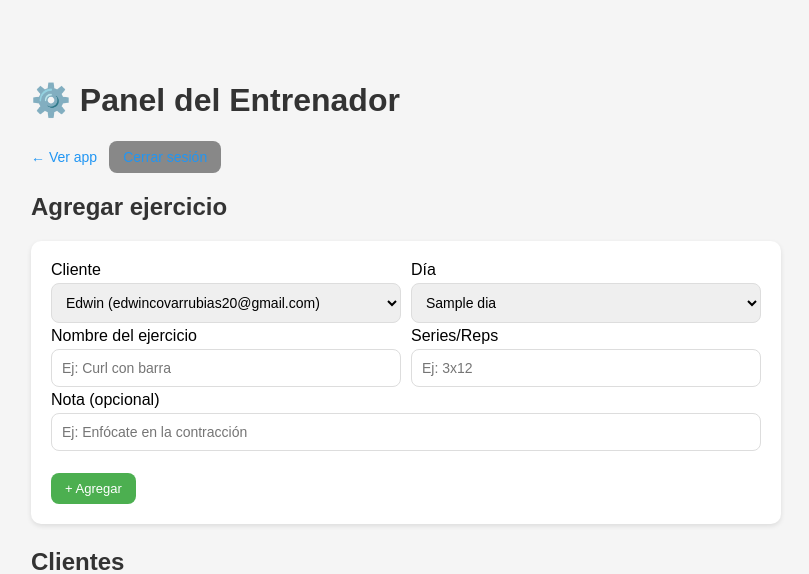
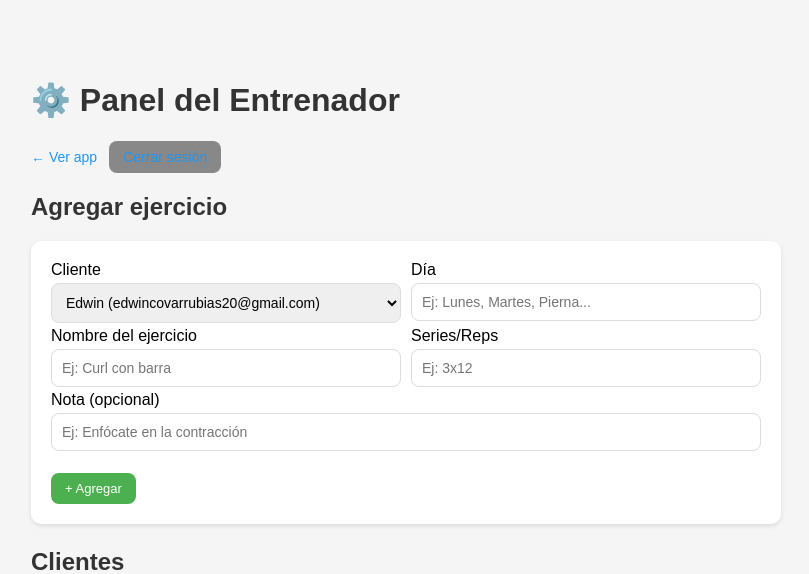
Before and after one commit to comod001/fitness-app, a Flask app: template templates/admin.html in a window 1280 px wide. Shown: the top 574 px of the page, without its empty margins (234-1043 px from the left). Run offline with Flask 3, Linux system fonts and the light colour scheme; tables that the repository leaves empty hold one stand-in row (values such as "Sample post"); the template is opened without the code that fills it: values that come from a table or form of the project are taken from there, most other values are stand-ins (such as "Sample title", 1, 10 or a date in 2020).

Commit message:
dia flexible en admin

```diff
--- a/templates/admin.html
+++ b/templates/admin.html
@@ -49,11 +49,7 @@
                 </div>
                 <div>
                     <label>Día</label>
-                    <select name="dia">
-                        {% for dia in dias %}
-                        <option>{{ dia }}</option>
-                        {% endfor %}
-                    </select>
+                    <input type="text" name="dia" placeholder="Ej: Lunes, Martes, Pierna..." required>
                 </div>
             </div>
             <div class="grid">
```
